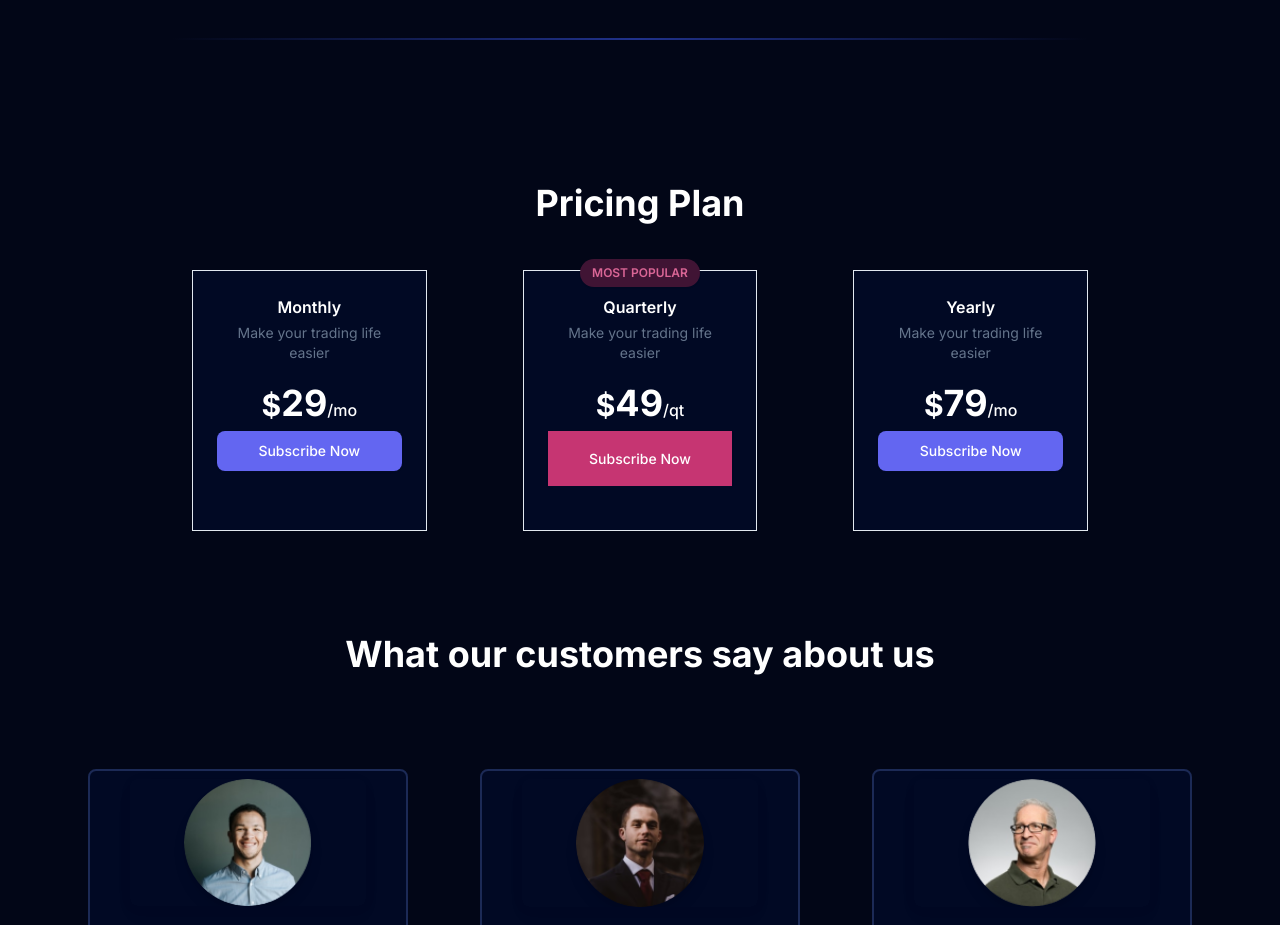
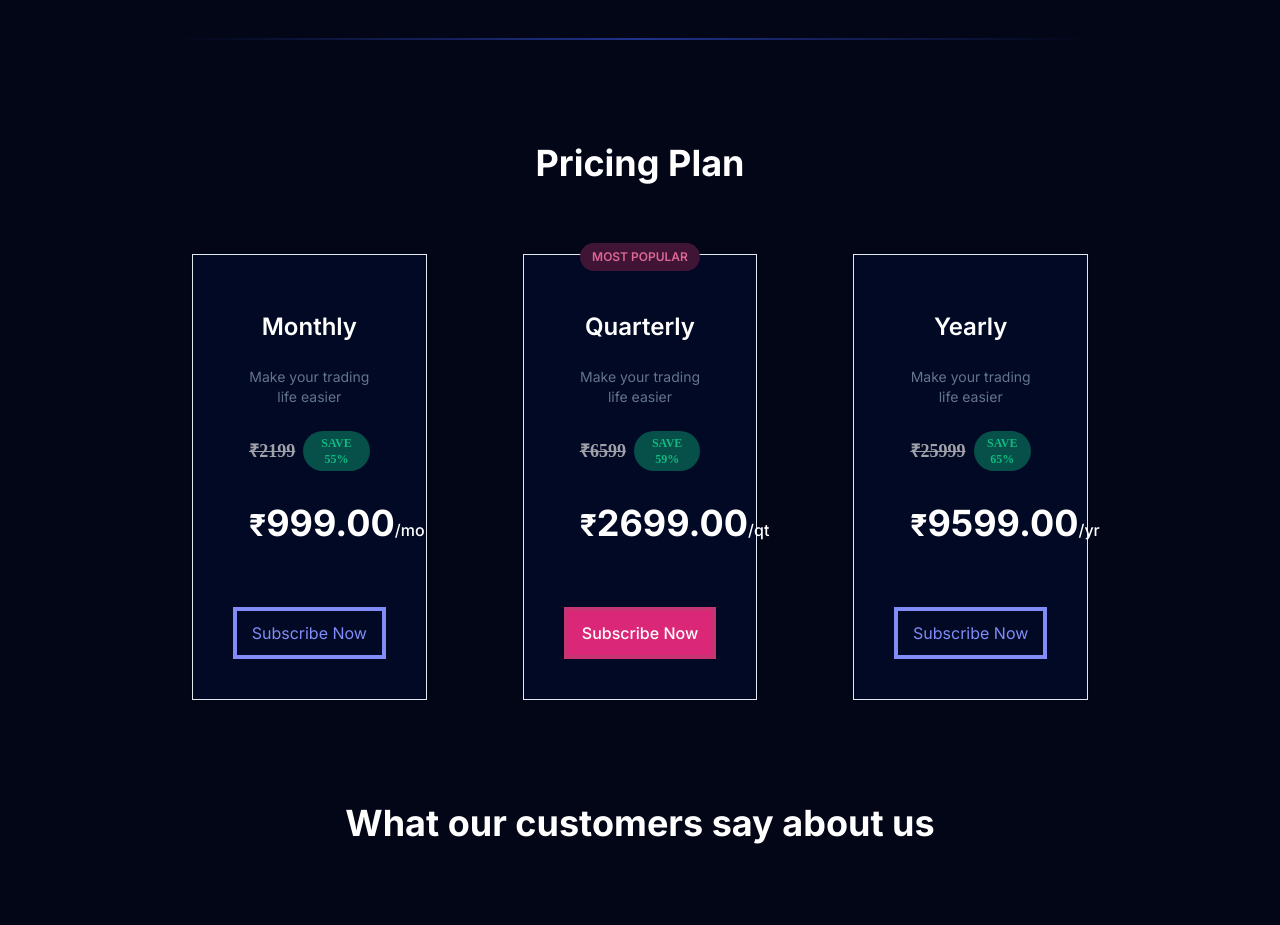
Before and after one commit to sarveshwarbansal/optionx-new, a Next.js app: page / in a window 1280 px wide. Shown: the part 4200-5125 px from the top of the page. Built offline with nearby package versions, Linux system fonts and the light colour scheme.

Commit message:
Update Pricing.tsx

```diff
--- a/src/components/Pricing.tsx
+++ b/src/components/Pricing.tsx
@@ -1,83 +1,7 @@
-"use client";
-
-import { useState } from "react";
-
-interface PricingTabProps {
-  yearly: boolean;
-  popular?: boolean;
-  planName: string;
-  price: {
-    monthly: number;
-    yearly: number;
-  };
-  planDescription: string;
-  features: string[];
-}
-
-function PricingTab(props: PricingTabProps) {
-  return (
-    <div className={`h-full bg-slate-950 ${props.popular ? "dark" : ""}`}>
-      <div className="relative flex flex-col h-full rounded-2xl bg-white dark:bg-slate-900 border border-slate-200 dark:border-slate-900 shadow shadow-slate-950/5">
-        {props.popular && (
-          <div className="absolute top-0 right-0 mr-6 -mt-4">
-            <div className="inline-flex items-center text-xs font-semibold py-1.5 px-3 bg-emerald-500 text-white rounded-full shadow-sm shadow-slate-950/5">
-              Most Popular
-            </div>
-          </div>
-        )}
-        <div className="mb-5">
-          <div className="text-slate-900 dark:text-slate-200 font-semibold mb-1">
-            {props.planName}
-          </div>
-          <div className="inline-flex items-baseline mb-2">
-            <span className="text-slate-900 dark:text-slate-200 font-bold text-3xl">
-            <div className="w-[165px] h-[41.29px] text-center"><span className="text-zinc-400 text-xl font-medium font-['Montserrat']">$</span><span className="text-white text-xl font-medium font-['Montserrat']"> </span><span className="text-white text-[28px] font-extrabold font-['Montserrat']">2699.00</span><span className="text-zinc-400 text-xl font-semibold font-['Montserrat']">/qt</span></div>
-            </span>
-            <span className="text-slate-900 dark:text-slate-200 font-bold text-4xl">
-              {props.yearly ? props.price.yearly : props.price.monthly}
-            </span>
-            <span className="text-slate-500 font-medium">/mo</span>
-          </div>
-          <div className="text-sm text-slate-500 mb-5">
-            {props.planDescription}
-          </div>
-          <a
-            className="w-full inline-flex justify-center whitespace-nowrap rounded-lg bg-indigo-500 px-3.5 py-2.5 text-sm font-medium text-white shadow-sm shadow-indigo-950/10 hover:bg-indigo-600 focus-visible:outline-none focus-visible:ring focus-visible:ring-indigo-300 dark:focus-visible:ring-slate-600 transition-colors duration-150"
-            href="#0"
-          >
-            Subscribe Now
-          </a>
-        </div>
-        <div className="text-slate-900 dark:text-slate-200 font-medium mb-3">
-          Includes:
-        </div>
-        <ul className="text-slate-600 dark:text-slate-400 text-sm space-y-3 grow">
-          {props.features.map((feature, index) => {
-            return (
-              <li key={index} className="flex items-center">
-                <svg
-                  className="w-3 h-3 fill-emerald-500 mr-3 shrink-0"
-                  viewBox="0 0 12 12"
-                  xmlns="http://www.w3.org/2000/svg"
-                >
-                  <path d="M10.28 2.28L3.989 8.575 1.695 6.28A1 1 0 00.28 7.695l3 3a1 1 0 001.414 0l7-7A1 1 0 0010.28 2.28z" />
-                </svg>
-                <span>{feature}</span>
-              </li>
-            );
-          })}
-        </ul>
-      </div>
-    </div>
-  );
-}
-
-export default function Pricing() {
-  const [isAnnual, setIsAnnual] = useState<boolean>(true);
-
+const Pricing = () => {
   return (
     <div className="bg-slate-950  p-8 md:px-48 md:py-16 text-center">
-      <h2 className="text-[36px] text-white  font-[700] text-center py-10 ">
+      <h2 className="text-[36px] text-white  font-[700] text-center pb-16 ">
         Pricing Plan
       </h2>
 
@@ -86,29 +10,34 @@ export default function Pricing() {
         {/* Pricing tab 1 */}
         <div className="h-full">
           <div className="relative flex flex-col h-full p-6 bg-[#010924] dark:bg-slate-900 border border-slate-200 dark:border-slate-900 shadow shadow-slate-950/5">
-            <div className="mb-5">
-              <div className=" dark:text-slate-200 text-white font-semibold mb-1">
+            <div className="p-4">
+              <div className=" dark:text-slate-200 text-white font-semibold p-4 text-2xl">
                 Monthly
               </div>
-              <div className="text-sm text-slate-500 mb-5">
-              Make your trading life easier
+              <div className="text-sm text-slate-500 p-2">
+                Make your trading life easier
               </div>
-              <div className="inline-flex items-baseline mb-2">
+              <div className="flex justify-center items-center gap-2 p-4">
+                <p className=" text-center text-zinc-400 text-lg font-semibold font-['Montserrat'] line-through">
+                  ₹2199
+                </p>
+                <p className="px-2.5 py-1 bg-emerald-500 bg-opacity-40 rounded-[40px] text-center text-emerald-500 text-xs font-semibold font-['Montserrat']">
+                  SAVE 55%
+                </p>
+              </div>
+              <div className="inline-flex items-baseline p-4 pb-16">
                 <span className="text-white dark:text-slate-200 font-bold text-3xl">
-                  $
+                  ₹
                 </span>
                 <span className="text-white dark:text-slate-200 font-bold text-4xl">
-                  {isAnnual ? "29" : "35"}
+                  999.00
                 </span>
                 <span className="text-white font-medium">/mo</span>
               </div>
 
-              <a
-                className="w-full inline-flex justify-center whitespace-nowrap rounded-lg bg-indigo-500 px-3.5 py-2.5 text-sm font-medium text-white shadow-sm shadow-indigo-950/10 hover:bg-indigo-600 focus-visible:outline-none focus-visible:ring focus-visible:ring-indigo-300 dark:focus-visible:ring-slate-600 transition-colors duration-150"
-                href="#0"
-              >
+              <button className="w-full inline-flex justify-center px-3.5 py-2.5 text-indigo-400 border-4 border-indigo-400 hover:bg-indigo-400 hover:text-white">
                 Subscribe Now
-              </a>
+              </button>
             </div>
           </div>
         </div>
@@ -121,25 +50,35 @@ export default function Pricing() {
                 Most Popular
               </div>
             </div>
-            <div className="mb-5">
-              <div className="text-white dark:text-slate-200 font-semibold mb-1">
+            <div className="p-4">
+              <div className="text-white dark:text-slate-200 font-semibold p-4 text-2xl">
                 Quarterly
               </div>
-              <div className="text-sm text-slate-500 mb-5">
-              Make your trading life easier
+              <div className="text-sm text-slate-500 p-2">
+                Make your trading life easier
               </div>
-              <div className="inline-flex items-baseline mb-2">
+
+              <div className="flex justify-center items-center gap-2 p-4">
+                <p className=" text-center text-zinc-400 text-lg font-semibold font-['Montserrat'] line-through">
+                  ₹6599
+                </p>
+                <p className="px-2.5 py-1 bg-emerald-500 bg-opacity-40 rounded-[40px] text-center text-emerald-500 text-xs font-semibold font-['Montserrat']">
+                  SAVE 59%
+                </p>
+              </div>
+
+              <div className="inline-flex items-baseline p-4 pb-16">
                 <span className="text-white dark:text-slate-200 font-bold text-3xl">
-                  $
+                  ₹
                 </span>
                 <span className="text-white dark:text-slate-200 font-bold text-4xl">
-                  {isAnnual ? "49" : "55"}
+                  2699.00
                 </span>
                 <span className="text-white font-medium">/qt</span>
               </div>
 
               <a
-                className="w-full inline-flex justify-center items-center h-[55px] whitespace-nowrap bg-[#C63572]  px-3.5 py-2.5 font-medium text-white text-sm/[14px] shadow-sm shadow-indigo-950/10 focus-visible:outline-none focus-visible:ring focus-visible:ring-indigo-300 dark:focus-visible:ring-slate-600 transition-colors duration-150"
+                className="w-full inline-flex justify-center items-center border-4 border-[#C63572]  bg-pink-600  px-3.5 py-2.5 font-medium text-white hover:bg-pink-900 hover:border-pink-900"
                 href="#0"
               >
                 Subscribe Now
@@ -151,33 +90,40 @@ export default function Pricing() {
         {/* Pricing tab 3 */}
         <div className="h-full">
           <div className="relative flex flex-col h-full p-6  bg-[#010924] dark:bg-slate-900 border border-slate-200 dark:border-slate-900 shadow shadow-slate-950/5">
-            <div className="mb-5">
-              <div className="text-white dark:text-slate-200 font-semibold mb-1">
+            <div className="p-4">
+              <div className="text-white dark:text-slate-200 font-semibold p-4 text-2xl">
                 Yearly
               </div>
-              <div className="text-sm text-slate-500 mb-5">
-              Make your trading life easier
+              <div className="text-sm text-slate-500 p-2">
+                Make your trading life easier
               </div>
-              <div className="inline-flex items-baseline mb-2">
+              <div className="flex justify-center items-center gap-2 p-4">
+                <p className=" text-center text-zinc-400 text-lg font-semibold font-['Montserrat'] line-through">
+                  ₹25999
+                </p>
+                <p className="px-2.5 py-1 bg-emerald-500 bg-opacity-40 rounded-[40px] text-center text-emerald-500 text-xs font-semibold font-['Montserrat']">
+                  SAVE 65%
+                </p>
+              </div>
+
+              <div className="inline-flex items-baseline  p-4 pb-16">
                 <span className="text-white dark:text-slate-200 font-bold text-3xl">
-                  $
+                  ₹
                 </span>
                 <span className="text-white dark:text-slate-200 font-bold text-4xl">
-                  {isAnnual ? "79" : "85"}
+                  9599.00
                 </span>
-                <span className="text-white font-medium">/mo</span>
+                <span className="text-white font-medium">/yr</span>
               </div>
 
-              <a
-                className="w-full inline-flex justify-center whitespace-nowrap rounded-lg bg-indigo-500 px-3.5 py-2.5 text-sm font-medium text-white shadow-sm shadow-indigo-950/10 hover:bg-indigo-600 focus-visible:outline-none focus-visible:ring focus-visible:ring-indigo-300 dark:focus-visible:ring-slate-600 transition-colors duration-150"
-                href="#0"
-              >
+              <button className="w-full inline-flex justify-center px-3.5 py-2.5 text-indigo-400 border-4 border-indigo-400 hover:bg-indigo-400 hover:text-white">
                 Subscribe Now
-              </a>
+              </button>
             </div>
           </div>
         </div>
       </div>
     </div>
   );
-}
+};
+export default Pricing;
```
